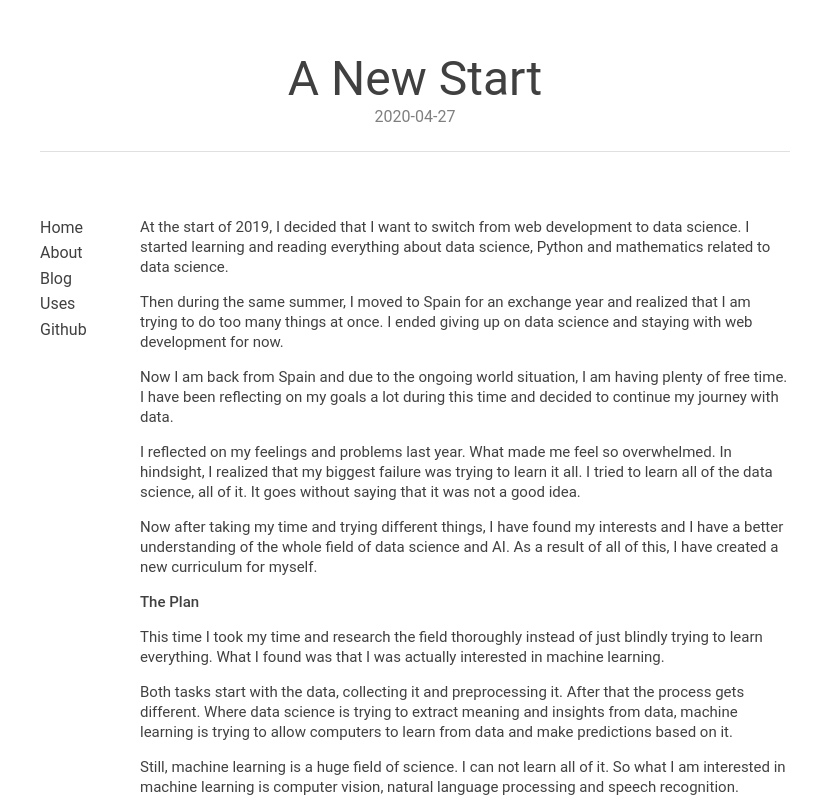
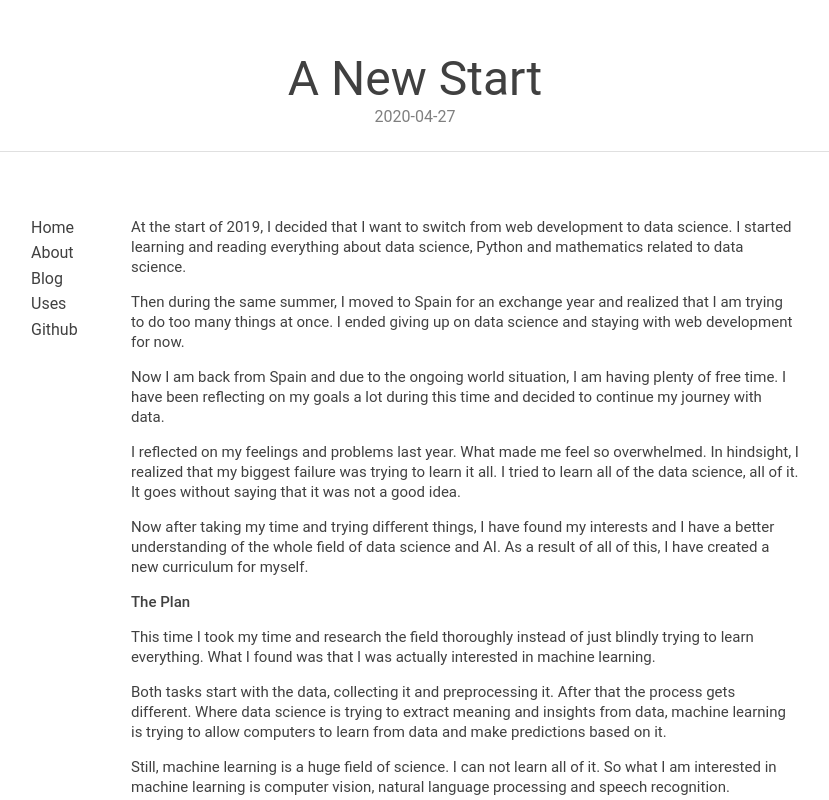
Before and after one commit to emilrwx/emilrwx_website, a Next.js app: page /posts/a-new-start in a window 1280 px wide. Shown: the top 800 px of the page, without its empty margins (225-1054 px from the left). Built offline with nearby package versions, Linux system fonts and the light colour scheme.

Commit message:
widen view on desktop and add padding for better mobile experience

```diff
--- a/styles/Header.module.css
+++ b/styles/Header.module.css
@@ -2,8 +2,10 @@
   text-align: center;
   padding-bottom: 25px;
   border-bottom: 1px solid #e0e0e0;
-  max-width: 750px;
+  max-width: 800px;
   margin: 0 auto;
+  padding-left: 16px;
+  padding-right: 16px;
 }
 
 .title {
--- a/styles/Layout.module.css
+++ b/styles/Layout.module.css
@@ -1,21 +1,28 @@
 .container {
   background: var(--bg);
-  width: 750px;
+  width: 800px;
   max-width: 100vw;
   margin: 0 auto;
   padding-top: 50px;
 }
 
 .content {
-  width: 650px;
+  width: 700px;
   max-width: 100vw;
   float: left;
+  padding-left: 16px;
+  padding-right: 16px;
+  box-sizing: border-box;
 }
 
 .content a {
   box-shadow: none;
   color: var(--blue);
   text-decoration: none;
+}
+
+.content a:hover {
+  text-decoration: underline;
 }
 
 .content ul {
--- a/styles/Menu.module.css
+++ b/styles/Menu.module.css
@@ -1,6 +1,9 @@
 .menu {
   width: 100px;
   float: left;
+  padding-left: 16px;
+  padding-right: 16px;
+  box-sizing: border-box;
 }
 
 .menuLinks {
```
